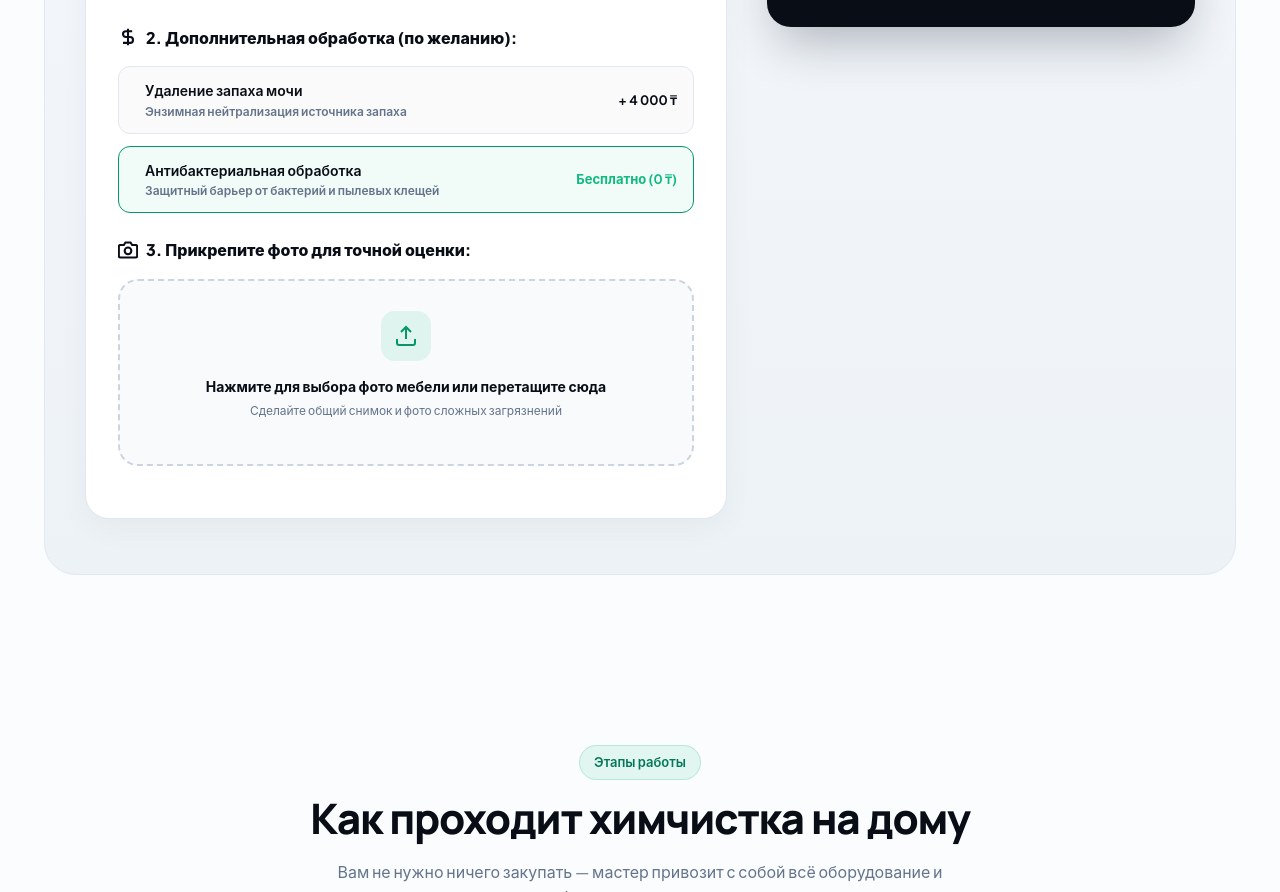
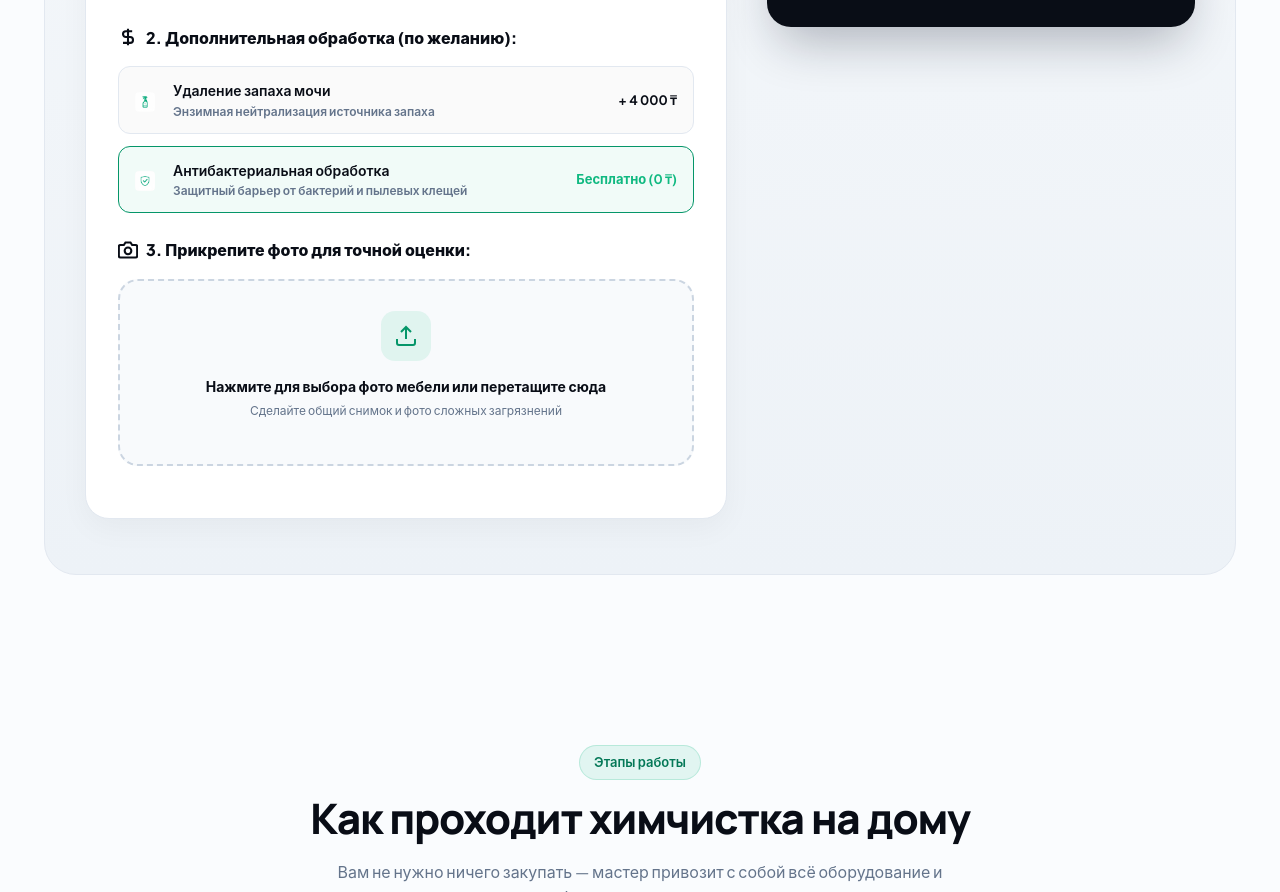
Before and after one commit to wofick/express-cleaning, a plain HTML site: page index.html in a window 1280 px wide. Shown: the part 3279-4171 px from the top of the page. Drawn offline with Linux system fonts and the light colour scheme.

Commit message:
Add missing icons in calculator checkboxes

```diff
--- a/index.html
+++ b/index.html
@@ -1866,7 +1866,7 @@
             <div class="calc-checkboxes">
               <div class="calc-check-item" id="optOdor" data-extra="4000">
                 <div class="calc-check-label">
-                  <span></span>
+                  <span><img src="assets/icons/odor.jpg" alt="" width="20" height="20" style="vertical-align:middle;margin-right:8px;border-radius:4px;"></span>
                   <div>
                     <div style="color: var(--dark);">Удаление запаха мочи</div>
                     <div style="font-size: 12px; color: var(--text-muted);">Энзимная нейтрализация источника запаха</div>
@@ -1877,7 +1877,7 @@
 
               <div class="calc-check-item active" id="optDisinfect" data-extra="0">
                 <div class="calc-check-label">
-                  <span></span>
+                  <span><img src="assets/icons/shield.jpg" alt="" width="20" height="20" style="vertical-align:middle;margin-right:8px;border-radius:4px;"></span>
                   <div>
                     <div style="color: var(--dark);">Антибактериальная обработка</div>
                     <div style="font-size: 12px; color: var(--text-muted);">Защитный барьер от бактерий и пылевых клещей</div>
```
